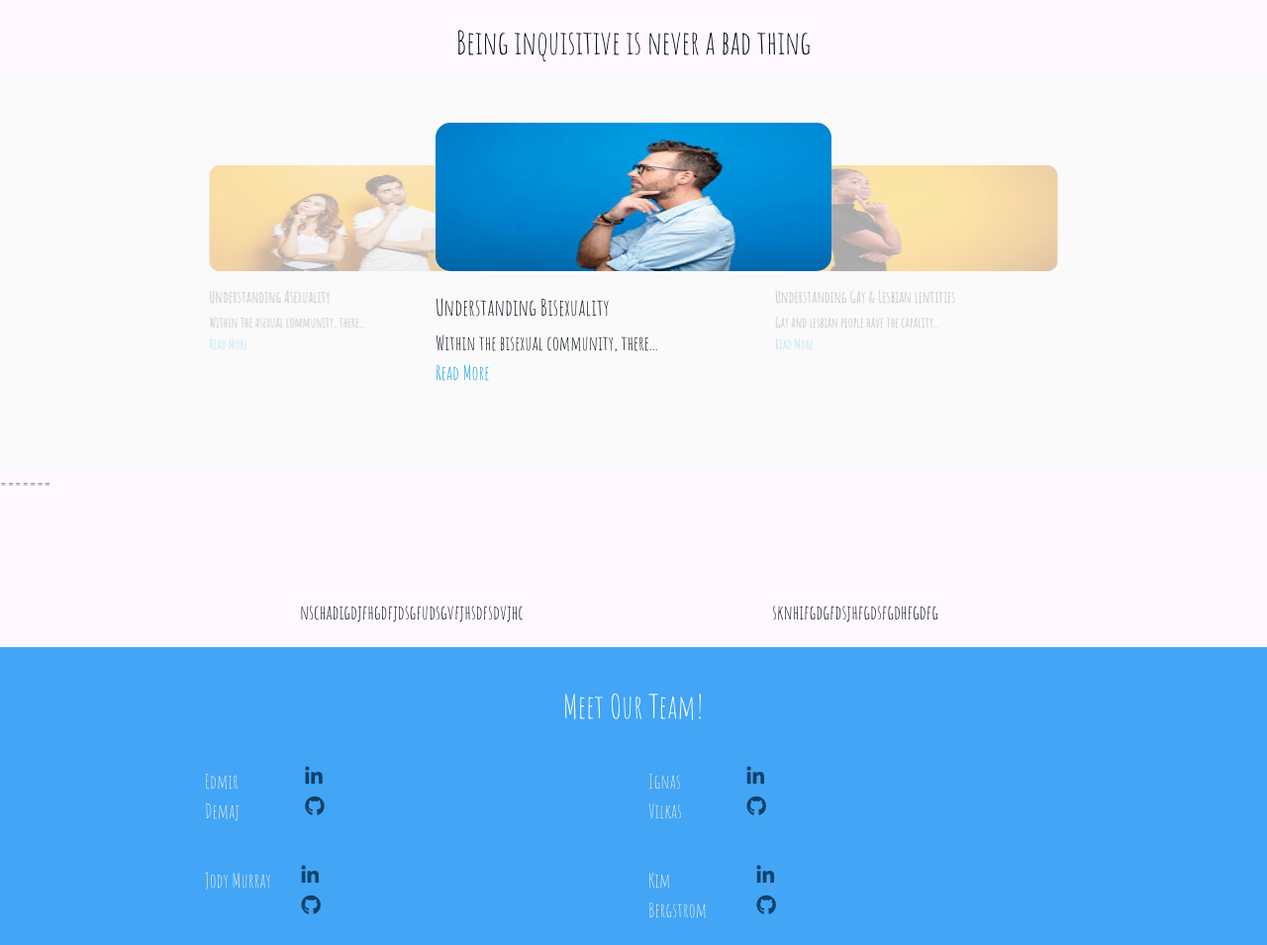
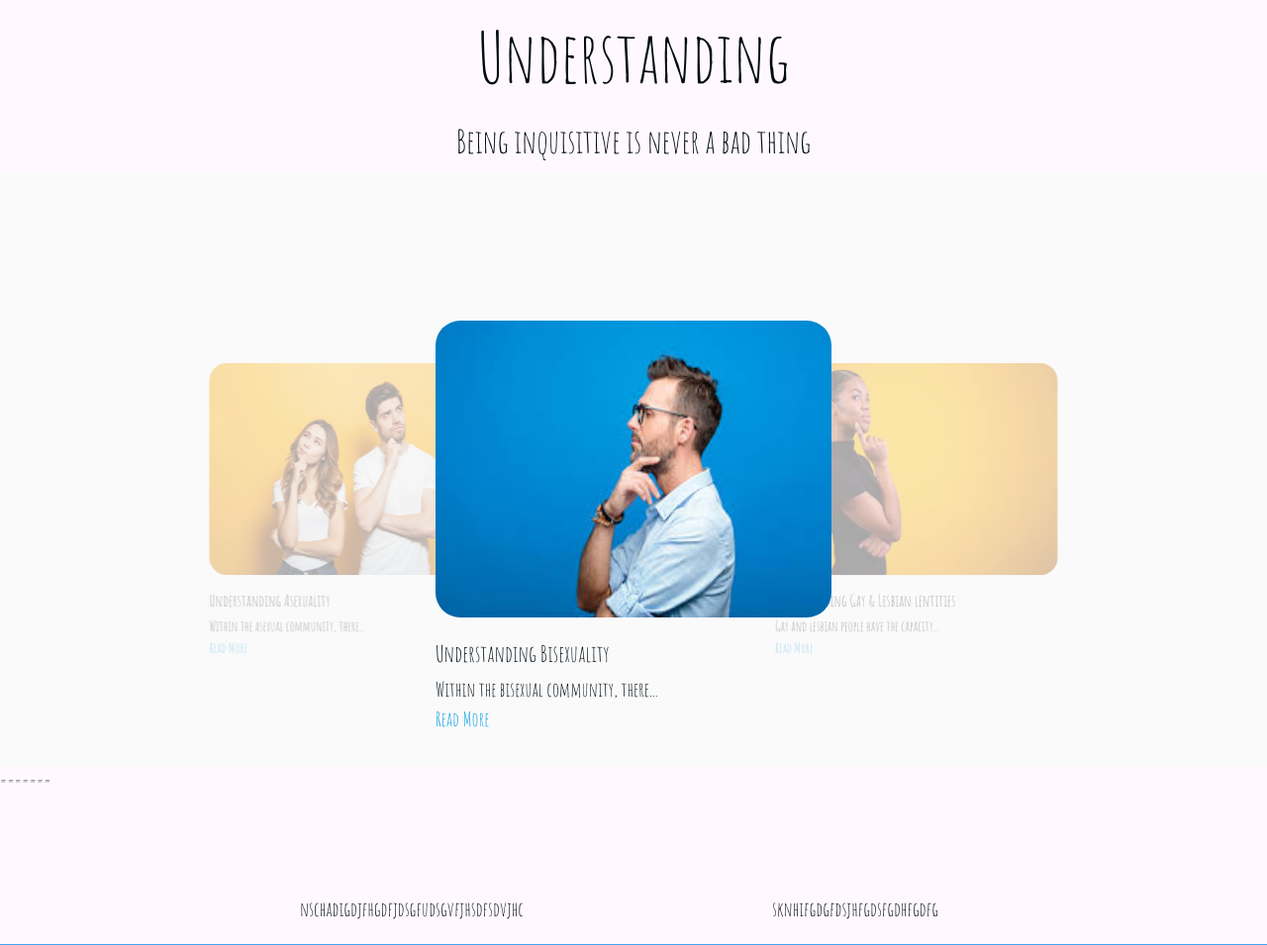
Before and after one commit to ignasvilkas/hackathon-june-23, a Django app: page /resources/ in a window 1280 px wide. Shown: the part 1035-1990 px from the top of the page at 99% size. Run offline with Django 4.2, Linux system fonts and the light colour scheme; some libraries are stand-ins or nearby versions.

Commit message:
adjust height of imgs on resource

```diff
--- a/static/css/style.css
+++ b/static/css/style.css
@@ -366,10 +366,12 @@ footer {
 
 #hugging-herlsef {
   background-image: url(../media/hugging-herself.jpeg);
+  height: 15rem;
 }
 
 #guy-thumbsup {
   background-image: url(../media/guy-thumbsup.jpeg);
+  height: 15rem;
 }
 
 .resources-img {
@@ -387,13 +389,8 @@ footer {
 }
 
 .carousel-img {
-  border-radius: 15px;
-  width: 100px;
-  height: 150px;
-}
-
-.resources-read--more {
-  color: #b41a02;
+height: 15rem;
+border-radius: 25px;
 }
 
 #fixed {
@@ -407,7 +404,7 @@ footer {
 }
 
 .carousel {
-
+    min-height: 30rem;
 }
 
 
```
